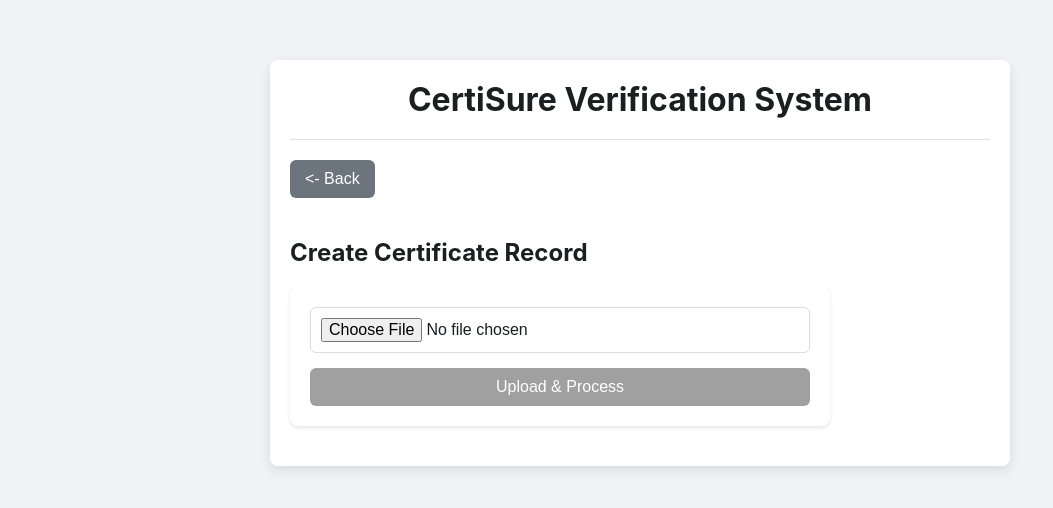
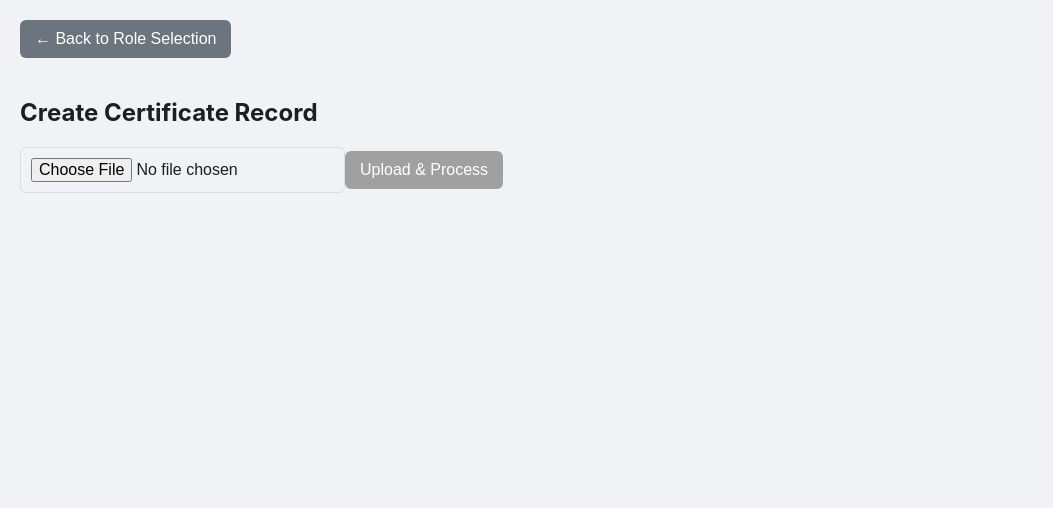
Before and after one commit to realksquare/certisure-frontend, a React (Vite) app: page / in a window 1280 px wide. Both pictures are taken after a click on the button "I am an Institution". Shown: the top 508 px of the page, without its empty margins (0-1053 px from the left). Built offline with nearby package versions, Linux system fonts and the light colour scheme.

Commit message:
fix: correct frontend logic for institution vs verifier

```diff
--- a/src/App.jsx
+++ b/src/App.jsx
@@ -3,56 +3,39 @@
 import './App.css';
 
 function App() {
-  const [view, setView] = useState('home');
+  const [userRole, setUserRole] = useState(null);
 
-  const renderContent = () => {
-    switch (view) {
-      case 'institution':
+  if (!userRole) {
     return (
-          <>
-            <button className="back-button" onClick={() => setView('home')}>&lt;- Back</button>
-            <UploadComponent
-              title="Create Certificate Record"
-              description="Upload a certificate PDF containing a QR code with the student's data."
-              buttonText="Create Record"
-              uploadEndpoint="/api/upload-for-creation"
-            />
-          </>
-        );
-      case 'verifier':
-        return (
-          <>
-            <button className="back-button" onClick={() => setView('home')}>&lt;- Back</button>
-            <UploadComponent
-              title="Verify Certificate"
-              description="Upload a certificate PDF to scan its QR code and verify its authenticity."
-              buttonText="Verify"
-              uploadEndpoint="/api/upload-for-verification"
-            />
-          </>
-        );
-      default:
-        return (
-          <div className="role-selection">
+      <div className="welcome-container">
+        <h1>CertiSure Verification System</h1>
         <h2>Welcome to CertiSure</h2>
         <p>Please select your role to continue.</p>
-            <div className="button-container">
-              <button onClick={() => setView('institution')}>I am an Institution</button>
-              <button onClick={() => setView('verifier')}>I am a Verifier</button>
+        <div className="role-buttons">
+          <button onClick={() => setUserRole('institution')}>I am an Institution</button>
+          <button onClick={() => setUserRole('verifier')}>I am a Verifier</button>
         </div>
       </div>
     );
   }
-  };
 
   return (
-    <div className="app-container">
-      <header className="header">
-        <h1>CertiSure Verification System</h1>
-      </header>
-      <main>
-        {renderContent()}
-      </main>
+    <div>
+      <button className="back-button" onClick={() => setUserRole(null)}>
+        &larr; Back to Role Selection
+      </button>
+      {userRole === 'institution' && (
+        <UploadComponent
+          title="Create Certificate Record"
+          userType="institution"
+        />
+      )}
+      {userRole === 'verifier' && (
+        <UploadComponent
+          title="Verify Certificate"
+          userType="verifier"
+        />
+      )}
     </div>
   );
 }
--- a/src/components/UploadComponent.jsx
+++ b/src/components/UploadComponent.jsx
@@ -1,4 +1,5 @@
 import React, { useState } from 'react';
+import SHA256 from 'crypto-js/sha256';
 
 const UploadComponent = ({ title, userType }) => {
     const [file, setFile] = useState(null);
@@ -20,50 +21,49 @@
         }
 
         setLoading(true);
-        setStatus('Processing PDF locally...');
+        setStatus('Processing...');
 
         try {
-            // TODO: Add your PDF QR code scanning logic here
-            // For now, we'll use dummy data as an example
-
-            // This is where you'd extract the QR code data from the PDF
-            // const certificateData = await extractQrDataFromPdf(file);
-
-            // For testing, let's use dummy data:
+            // This is where you would normally extract data from the PDF's QR code.
+            // For now, we are using hardcoded dummy data for testing.
             const certificateData = {
                 studentName: "John Doe",
-                certificateId: "CERT12345",
-                course: "Web Development",
-                issueDate: "2025-10-02",
-                institution: "Tech University"
+                certificateId: `CERT-${Date.now()}`, // Unique ID for testing
+                course: "Full Stack Development",
+                issueDate: new Date().toISOString().split('T')[0],
+                institution: "Tech Legends University"
             };
 
             const endpoint = userType === 'institution'
                 ? '/api/create-record'
                 : '/api/verify-record';
 
-            const payload = userType === 'institution'
-                ? { certificateData }
-                : { dataHash: createStableHash(certificateData) };
+            let payload;
+            if (userType === 'institution') {
+                payload = { certificateData };
+            } else {
+                const dataHash = createStableHash(certificateData);
+                payload = { dataHash };
+            }
 
-            setStatus('Sending data to server...');
+            setStatus('Contacting server...');
             const res = await fetch(`${import.meta.env.VITE_BACKEND_URL}${endpoint}`, {
                 method: 'POST',
-                headers: {
-                    'Content-Type': 'application/json',
-                },
+                headers: { 'Content-Type': 'application/json' },
                 body: JSON.stringify(payload),
             });
 
             const resData = await res.json();
 
             if (!res.ok) {
-                throw new Error(resData.message || 'An error occurred.');
+                throw new Error(resData.message || 'An unknown error occurred.');
             }
 
-            setStatus(resData.message || 'Success!');
+            setStatus(resData.message || 'Operation successful!');
             if (resData.verified) {
                 setResult(resData.certificate);
+            } else {
+                setResult(null); // Clear previous results on success/failure
             }
 
         } catch (error) {
@@ -74,7 +74,7 @@
         }
     };
 
-    // Helper function to create hash (same as backend)
+    // Synchronous hashing function using crypto-js
     const createStableHash = (data) => {
         const sortObject = (obj) => {
             if (typeof obj !== 'object' || obj === null) return obj;
@@ -85,25 +85,21 @@
         };
         const sortedData = sortObject(data);
         const stringToHash = JSON.stringify(sortedData);
-
-        // Use Web Crypto API for hashing
-        return crypto.subtle.digest('SHA-256', new TextEncoder().encode(stringToHash))
-            .then(hashBuffer => {
-                const hashArray = Array.from(new Uint8Array(hashBuffer));
-                return hashArray.map(b => b.toString(16).padStart(2, '0')).join('');
-            });
+        return SHA256(stringToHash).toString();
     };
 
     return (
         <div className="upload-container">
             <h2>{title}</h2>
-            <form onSubmit={handleSubmit}>
+            <div className="form-controls">
                 <input type="file" accept=".pdf" onChange={handleFileChange} disabled={loading} />
-                <button type="submit" disabled={!file || loading}>
+                <button onClick={handleSubmit} disabled={!file || loading}>
                     {loading ? 'Processing...' : 'Upload & Process'}
                 </button>
-            </form>
+            </div>
+
             {status && <p className="status-message">{status}</p>}
+
             {result && (
                 <div className="result-container">
                     <h3>Verified Certificate Details:</h3>
```
Lines whose indentation alone changed are shown as unchanged.
